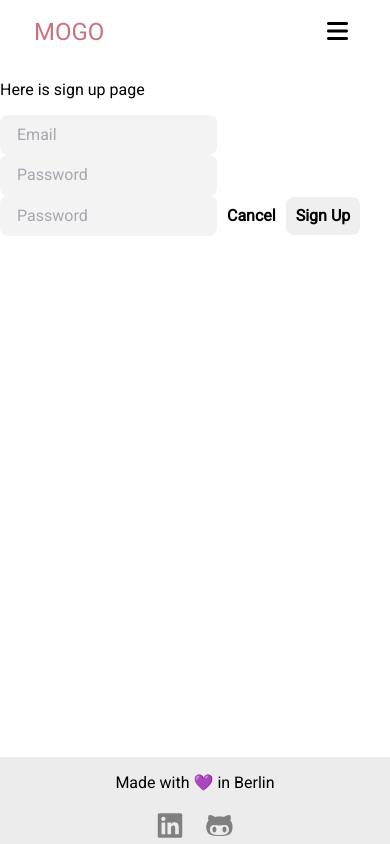
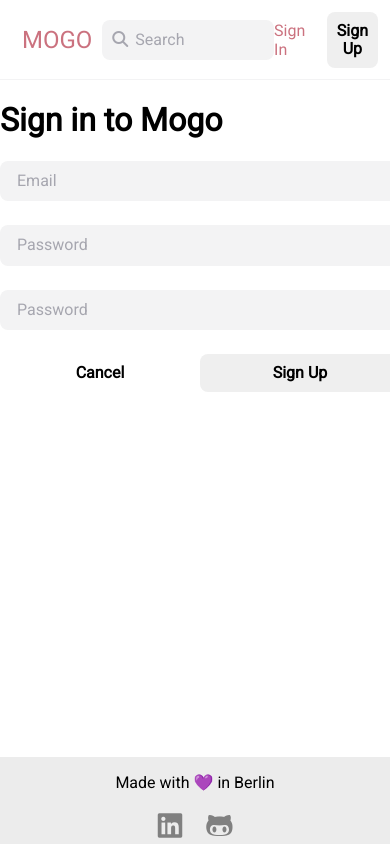
Before and after one commit to adela914/new_mogo_frontend, a Vue app: page /signup in a window 390 px wide. Built offline with nearby package versions, Linux system fonts and the light colour scheme.

Commit message:
add signup form

```diff
--- a/src/App.vue
+++ b/src/App.vue
@@ -4,7 +4,7 @@
     <main>
       <router-view />
     </main>
-    <the-footer />
+    <TheFooter />
   </div>
 </template>
 
--- a/src/components/BaseButton.vue
+++ b/src/components/BaseButton.vue
@@ -11,7 +11,8 @@ export default defineComponent({
   name: "BaseButton",
   props: {
     name: {
-      required: true,
+      required: false,
+      default: "",
       type: String as PropType<string>,
     },
   },
--- a/src/components/BaseDropdown.vue
+++ b/src/components/BaseDropdown.vue
@@ -36,7 +36,6 @@ export default defineComponent({
       isOpen: false,
     };
   },
-
   props: {
     disabled: {
       type: Boolean,
--- a/src/components/BaseInput.vue
+++ b/src/components/BaseInput.vue
@@ -52,6 +52,8 @@ export default defineComponent({
   outline: none;
   border: 1px solid transparent;
   padding: 10px 16px;
+  display: block;
+  width: 100%;
 
   &:hover,
   &:focus {
--- a/src/components/BaseModal.vue
+++ b/src/components/BaseModal.vue
@@ -5,6 +5,14 @@
         <div class="modal-container">
           <div class="modal-header">
             <slot name="header"> default header </slot>
+            <button
+              @click="$emit('close')"
+              ref="closeButton"
+              class="closeBtn"
+              @keydown.esc="$emit('close')"
+            >
+              <BaseIcon name="fas fa-times" />
+            </button>
           </div>
 
           <div class="modal-body">
@@ -12,12 +20,7 @@
           </div>
 
           <div class="modal-footer">
-            <slot name="footer">
-              default footer
-              <BaseButton class="modal-default-button" @click="$emit('close')">
-                Close
-              </BaseButton>
-            </slot>
+            <slot name="footer"> default footer </slot>
           </div>
         </div>
       </div>
@@ -27,9 +30,9 @@
 
 <script lang="ts">
 import { defineComponent } from "vue";
-import BaseButton from "@/components/BaseButton.vue";
+import BaseIcon from "@/components/BaseIcon.vue";
 export default defineComponent({
-  name: "Modal",
+  name: "BaseModal",
   props: {
     label: {
       type: String,
@@ -37,7 +40,10 @@ export default defineComponent({
     },
   },
   components: {
-    BaseButton,
+    BaseIcon,
+  },
+  mounted() {
+    (this.$refs.closeButton as HTMLElement).focus();
   },
 });
 </script>
@@ -62,7 +68,8 @@ export default defineComponent({
 }
 
 .modal-container {
-  width: 300px;
+  height: 500px;
+  width: 500px;
   margin: 0px auto;
   padding: 20px 30px;
   background-color: $white_0;
@@ -72,6 +79,7 @@ export default defineComponent({
 }
 
 ::v-deep .modal-header h3 {
+  display: inline-block;
   margin-top: 0;
   color: $accent_0;
 }
@@ -80,9 +88,11 @@ export default defineComponent({
   margin: 20px 0;
 }
 
-.modal-default-button {
-  display: block;
-  margin-top: 20px;
+.closeBtn {
+  padding: 6px 10px;
+  border: none;
+  cursor: pointer;
+  float: right;
 }
 
 /* Style for modal animation*/
--- a/src/components/TheHeader.vue
+++ b/src/components/TheHeader.vue
@@ -1,44 +1,35 @@
 <template>
-  <nav class="navbar">
-    <div class="navbar__logo">
+  <header class="header">
+    <div class="header__logo">
       <router-link to="/">MOGO</router-link>
     </div>
-    <!-- <ul class="navbar__menu" :class="{ active: openHeader }">
-      <li><a href="">Home</a></li>
-      <li><a href="">Gallery</a></li>
-      <li><a href="">Weddings</a></li>
-      <li><a href="">FAQ</a></li>
-      <li><a href="">Bookings</a></li>
-    </ul> -->
-    <div class="navbar__login" :class="{ active: openHeader }">
+    <div>
+      <BaseInput v-model="inputValue" type="search" />
+    </div>
+    <div class="header__login" :class="{ active: openHeader }">
       <router-link to="signin">Sign In</router-link>
       <router-link to="signup"
         ><BaseButton name="Sign Up" @click="signUpBtnClicked"
       /></router-link>
     </div>
-    <div class="navbar__toggleBtn">
-      <BaseIcon
-        :name="openHeader ? 'fas fa-times' : 'fas fa-bars'"
-        @click="toggleHeader"
-      />
-    </div>
-  </nav>
+  </header>
 </template>
 
 <script lang="ts">
 import { defineComponent } from "vue";
-import BaseIcon from "@/components/BaseIcon.vue";
 import BaseButton from "@/components/BaseButton.vue";
+import BaseInput from "@/components/BaseInput.vue";
 
 export default defineComponent({
   name: "TheHeader",
   components: {
-    BaseIcon,
     BaseButton,
+    BaseInput,
   },
   data() {
     return {
       openHeader: false,
+      inputValue: "",
     };
   },
   methods: {
@@ -55,7 +46,8 @@ export default defineComponent({
 <style lang="scss" scoped>
 @import "~@/assets/scss/colors.scss";
 
-.navbar {
+.header {
+  grid-area: header;
   display: flex;
   justify-content: space-between;
   align-items: center;
@@ -65,28 +57,13 @@ export default defineComponent({
   box-shadow: inset 0px -1px 0px #f3f3f4;
 }
 
-.navbar__logo {
+.header__logo {
   font-size: 24px;
   color: $accent_0;
   padding: 10px;
 }
 
-.navbar__menu {
-  display: flex;
-  padding-left: 0;
-  list-style: none;
-
-  li {
-    padding: 8px 12px;
-  }
-}
-
-.navbar__menu .navbar__menu li:hover {
-  text-decoration: underline wavy;
-  text-underline-offset: 2px;
-}
-
-.navbar__login {
+.header__login {
   list-style: none;
   color: $accent_0;
   display: flex;
@@ -97,51 +74,4 @@ export default defineComponent({
     margin-left: 18px;
   }
 }
-
-.navbar__toggleBtn {
-  display: none;
-  position: absolute;
-  right: 32px;
-  font-size: 24px;
-  cursor: pointer;
-  color: var(--accent-color);
-}
-
-@media screen and (max-width: 768px) {
-  .navbar {
-    flex-direction: column;
-    align-items: flex-start;
-    padding: 8px 24px;
-    height: auto;
-    box-shadow: none;
-  }
-
-  .navbar__menu {
-    display: none;
-    flex-direction: column;
-    text-align: center;
-    width: 100%;
-    box-shadow: inset 0px 4px 0px -3px #f3f3f4;
-  }
-
-  .navbar__menu a {
-    display: block;
-  }
-
-  .navbar__login {
-    display: none;
-    justify-content: center;
-    width: 100%;
-  }
-
-  .navbar__toggleBtn {
-    display: block;
-    padding: 10px;
-  }
-
-  .navbar__menu.active,
-  .navbar__login.active {
-    display: flex;
-  }
-}
 </style>
--- a/src/views/Home.vue
+++ b/src/views/Home.vue
@@ -2,8 +2,10 @@
   <div>
     <h1>Components Libraries. Still working in progress...</h1>
     <BaseButton name="my button" />
-    <BaseInput v-model="inputValue" type="search" />
+    <BaseInput v-model="inputValue" type="search" ref="closeButton" />
     <p>{{ inputValue }}</p>
+    <BaseButton @click="showModal = true" name="Show Modal" />
+
     <BaseDropdown dropdownId="'testDropdown'">
       <template v-slot:button>{{ dropdownValue }} </template>
       <template v-slot:content>
@@ -19,7 +21,6 @@
         </ul>
       </template>
     </BaseDropdown>
-    <BaseButton @click="showModal = true"> Show Modal</BaseButton>
     <BaseModal
       v-if="showModal"
       @close="showModal = false"
@@ -71,6 +72,6 @@ main {
 }
 
 .o-dropdown {
-  max-width: 250px;
+  max-width: 300px;
 }
 </style>
--- a/src/views/SignUp.vue
+++ b/src/views/SignUp.vue
@@ -1,5 +1,6 @@
 <template>
-  <p>Here is sign up page</p>
+  <div class="signup__container">
+    <h1>Sign in to Mogo</h1>
     <BaseInput v-model="userEmail" placeholder="Email" />
     <BaseInput v-model="userPassword" placeholder="Password" type="password" />
     <BaseInput
@@ -7,8 +8,11 @@
       placeholder="Password"
       type="password"
     />
+    <div class="button__container">
       <BaseButton name="Cancel" class="signup__cancelBtn" />
       <BaseButton name="Sign Up" />
+    </div>
+  </div>
 </template>
 
 <script>
@@ -35,6 +39,32 @@ export default defineComponent({
 <style lang="scss" scoped>
 @import "~@/assets/scss/colors.scss";
 
+.signup__container {
+  border: 1px;
+  width: 400px;
+  margin: auto;
+  display: flex;
+  flex-direction: column;
+}
+
+.o-baseInput {
+  padding-bottom: 24px;
+  display: inline;
+
+  .o-baseInput__field {
+    width: 100%;
+  }
+}
+
+.button__container {
+  display: flex;
+  justify-content: space-around;
+}
+
+.baseButton {
+  width: 200px;
+}
+
 .signup__cancelBtn {
   background-color: $white_0;
 }
```
Lines whose indentation alone changed are shown as unchanged.
